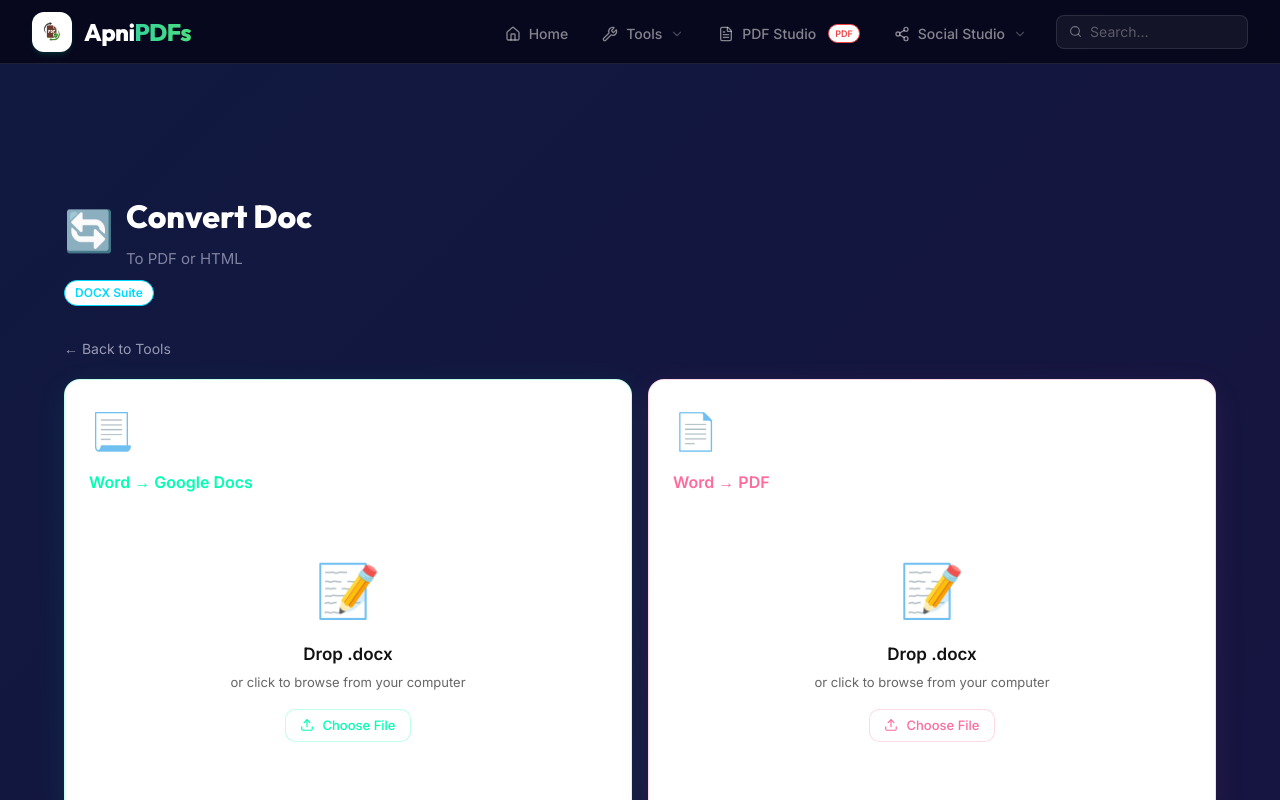
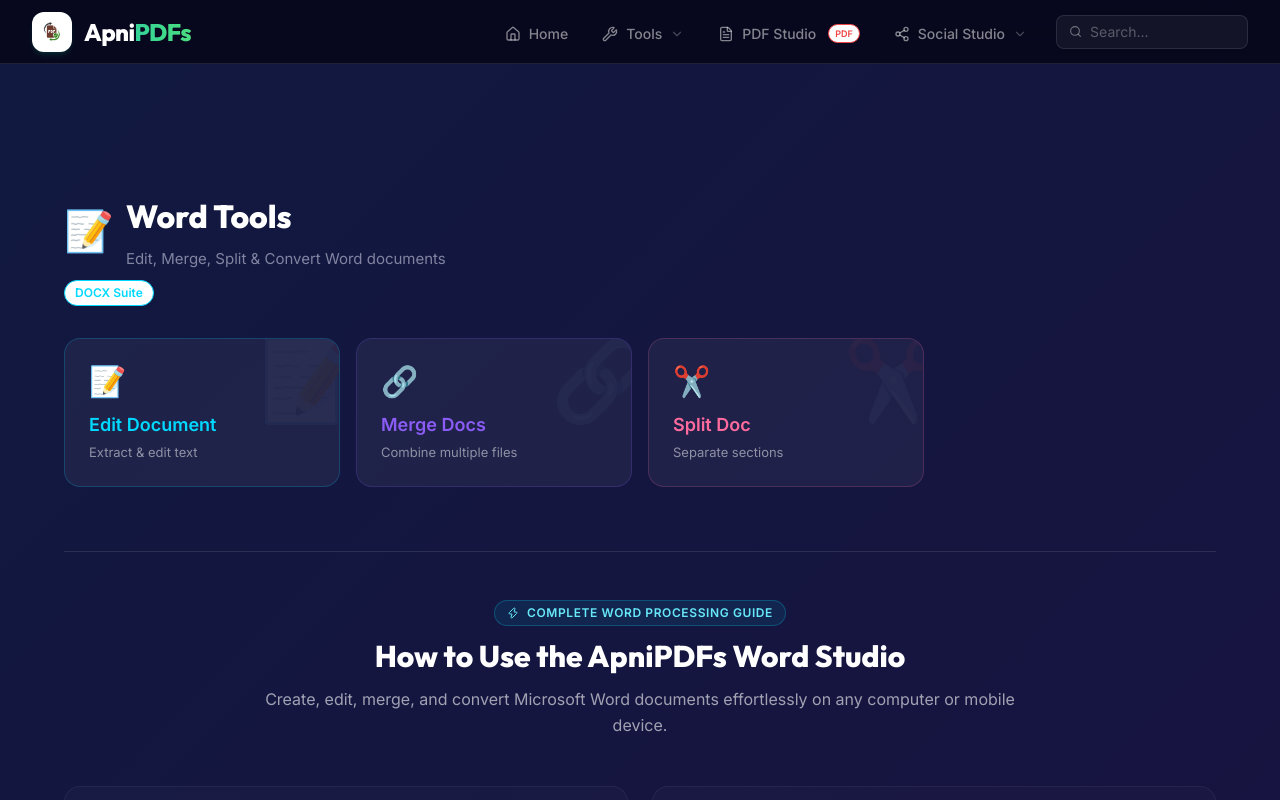
Before and after one commit to Prap1/Doc-Flow, a React (Vite) app: page /word/convert in a window 1280 px wide. Shown: the top 800 px of the page. Built offline with nearby package versions, Linux system fonts and the light colour scheme.

Commit message:
feat: add WordTools page for editing, merging, and splitting documents

```diff
--- a/src/pages/WordTools.jsx
+++ b/src/pages/WordTools.jsx
@@ -38,14 +38,14 @@
     icon: "✂️",
     color: "#FF6B9D",
   },
-  {
-    id: 3,
-    action: "convert",
-    title: "Convert Doc",
-    desc: "To PDF or HTML",
-    icon: "🔄",
-    color: "#00FFB3",
-  },
+  // {
+  //   id: 3,
+  //   action: "convert",
+  //   title: "Convert Doc",
+  //   desc: "To PDF or HTML",
+  //   icon: "🔄",
+  //   color: "#00FFB3",
+  // },
 ];
 
 function formatBytes(b) {
@@ -473,74 +473,8 @@
               </div>
             )}
 
-            {/* Convert */}
-            {activeTool === 3 && (
-              <div className="tool-content">
-                <div
-                  style={{
-                    display: "grid",
-                    gridTemplateColumns: "repeat(2, 1fr)",
-                    gap: 16,
-                  }}
-                >
-                  {[
-                    {
-                      label: "Word → Google Docs",
-                      emoji: "📃",
-                      color: "#00FFB3",
-                    },
-                    { label: "Word → PDF", emoji: "📄", color: "#FF6B9D" },
-                  ].map((opt, i) => (
-                    <motion.div
-                      key={i}
-                      whileHover={{ y: -3 }}
-                      className="card"
-                      style={{
-                        padding: 24,
-                        background: "white",
-                        borderColor: `${opt.color}40`,
-                        boxShadow: `0 8px 32px ${opt.color}15`,
-                      }}
-                    >
-                      <div style={{ fontSize: 36, marginBottom: 12 }}>
-                        {opt.emoji}
-                      </div>
-                      <h3
-                        style={{
-                          fontWeight: 700,
-                          marginBottom: 8,
-                          color: opt.color,
-                        }}
-                      >
-                        {opt.label}
-                      </h3>
-                      <FileDropzone
-                        onFiles={(f) => {
-                          showToast(`Converting ${f[0].name}…`, "info");
-                          setTimeout(
-                            () =>
-                              showToast(
-                                "Conversion complete! (Demo)",
-                                "success",
-                              ),
-                            1500,
-                          );
-                        }}
-                        accept={{
-                          "application/vnd.openxmlformats-officedocument.wordprocessingml.document":
-                            [".docx"],
-                        }}
-                        multiple={false}
-                        label="Drop .docx"
-                        sublabel=""
-                        icon="📝"
-                        color={opt.color}
-                      />
-                    </motion.div>
-                  ))}
-                </div>
-              </div>
-            )}
+            {/* Convert - commented out until Word to PDF conversion backend is ready */}
+            {/* activeTool === 3 && ( ... ) */}
           </motion.div>
         )}
         <WordContentSection />
```
